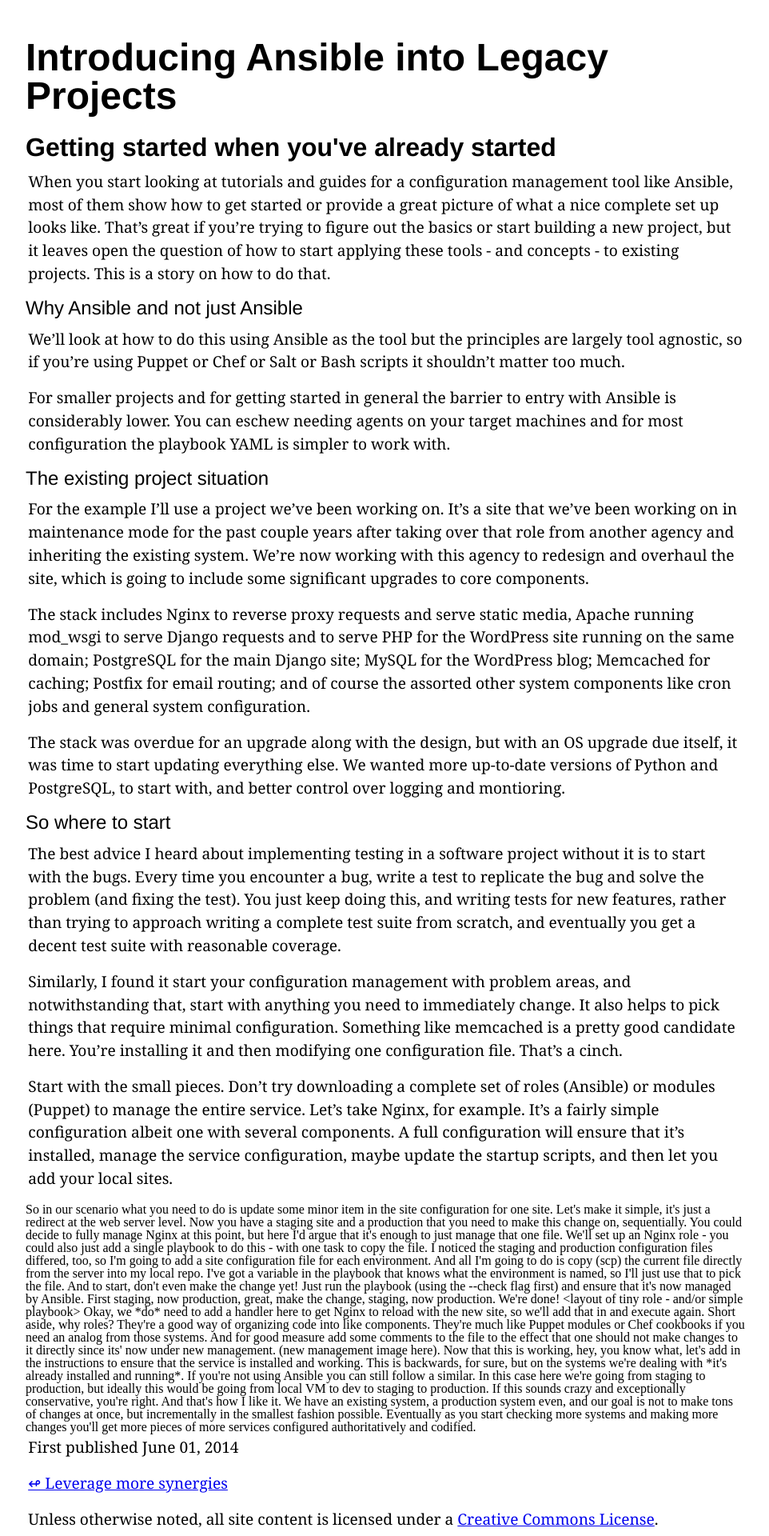
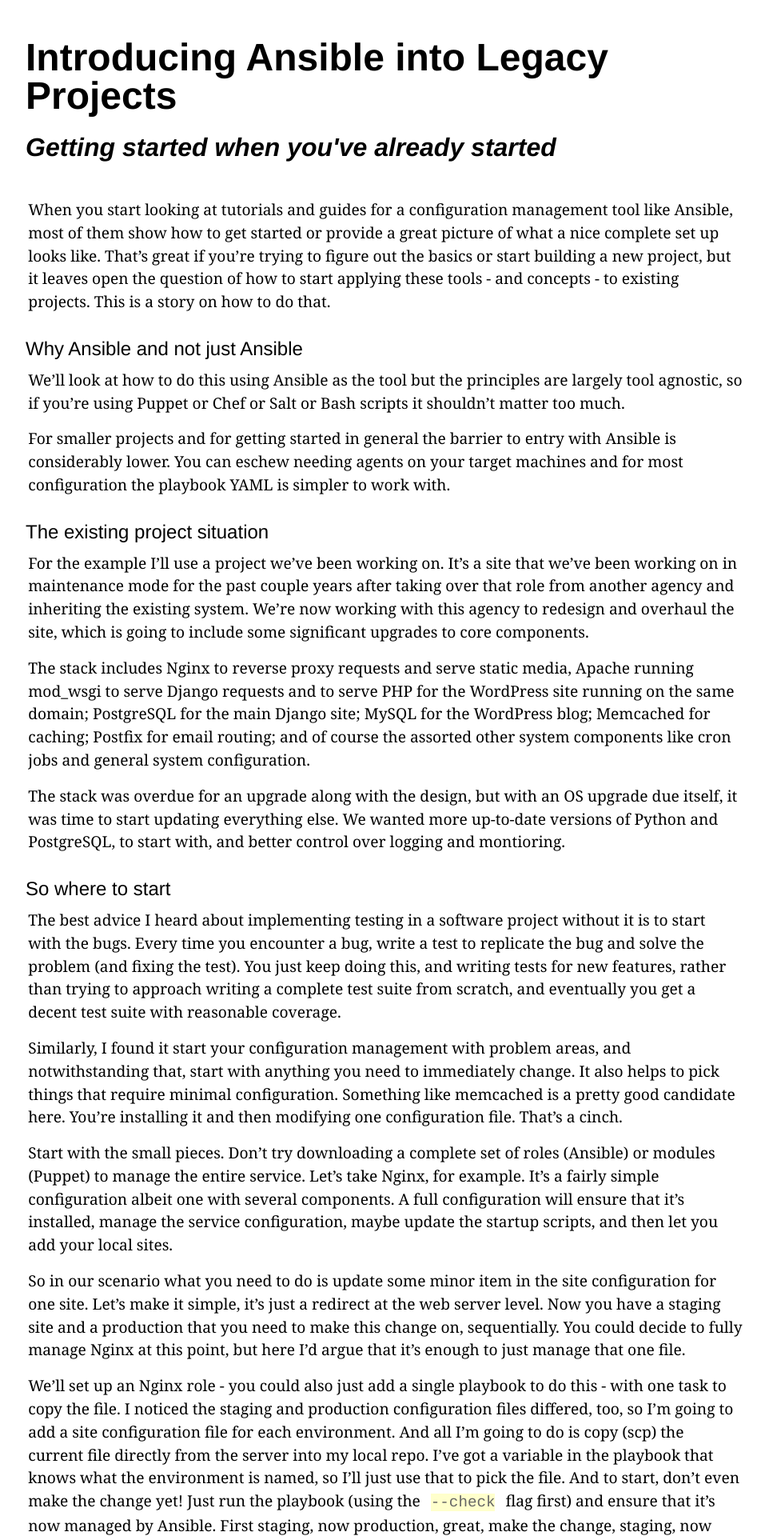
Before and after one commit to bennylope/bennylope.github.com, a Jekyll site: the page built from _posts/2014-06-11-getting-started-ansible.md, in a window 1280 px wide. Shown: the top 1920 px of the page at 80% size, without its empty margins (158-1120 px from the left). Built offline with Jekyll 4.4.1, drawn with Linux system fonts in a browser that asks for light colours; comment, search, counter and statistics services are not loaded; some of the changed lines change nothing that is shown; some of the changed text lies outside the part shown.

Commit message:
Updates Ansible post

```diff
--- a/_config.yml
+++ b/_config.yml
@@ -1,4 +1,5 @@
 title: "I leverage synergies."
+highlighter: pygments
 markdown: kramdown
 pygments: true
 permalink: /:year/:title/
--- a/_layouts/base.html
+++ b/_layouts/base.html
@@ -4,6 +4,7 @@
     <title>{% if page.title %}{{ page.title }} - {% endif %}{{ site.title }}</title>
     <meta charset="utf-8">
     <link rel="stylesheet" href="/css/new.css" type="text/css" media="screen">
+    <link rel="stylesheet" href="/css/pygments/colorful.css" type="text/css" media="screen">
     <link rel="shortcut icon" href="/images/beardo-16.png">
   </head>
   <body>
--- a/_posts/2014-06-01-getting-started-ansible.md
+++ /dev/null
@@ -1,67 +0,0 @@
----
-published: true
-title: "Introducing Ansible into Legacy Projects"
-subtitle: "Getting started when you've already started"
-layout: post
-permalink: /getting-started-with-ansible/
-soHelpful: true
-comments: true
-teaser: >
-    Web application templates should be readable. Sometimes the allure of
-    killing "unnecessary" spaces or migrating styles from another templating
-    paradigm leads to squished template tags in variables. If you're using
-    Django, Jinja, or Liquid templates, these scripts can help.
----
-
-
-When you start looking at tutorials and guides for a configuration management tool like Ansible, most of them show how to get started or provide a great picture of what a nice complete set up looks like. That's great if you're trying to figure out the basics or start building a new project, but it leaves open the question of how to start applying these tools - and concepts - to existing projects. This is a story on how to do that.
-
-### Why Ansible and not just Ansible
-
-We'll look at how to do this using Ansible as the tool but the principles are largely tool agnostic, so if you're using Puppet or Chef or Salt or Bash scripts it shouldn't matter too much.
-
-For smaller projects and for getting started in general the barrier to entry with Ansible is considerably lower. You can eschew needing agents on your target machines and for most configuration the playbook YAML is simpler to work with.
-
-### The existing project situation
-
-For the example I'll use a project we've been working on. It's a site that we've been working on in maintenance mode for the past couple years after taking over that role from another agency and inheriting the existing system. We're now working with this agency to redesign and overhaul the site, which is going to include some significant upgrades to core components.
-
-The stack includes Nginx to reverse proxy requests and serve static media, Apache running mod_wsgi to serve Django requests and to serve PHP for the WordPress site running on the same domain; PostgreSQL for the main Django site; MySQL for the WordPress blog; Memcached for caching; Postfix for email routing; and of course the assorted other system components like cron jobs and general system configuration.
-
-The stack was overdue for an upgrade along with the design, but with an OS upgrade due itself, it was time to start updating everything else. We wanted more up-to-date versions of Python and PostgreSQL, to start with, and better control over logging and montioring.
-
-### So where to start
-
-The best advice I heard about implementing testing in a software project without it is to start with the bugs. Every time you encounter a bug, write a test to replicate the bug and solve the problem (and fixing the test). You just keep doing this, and writing tests for new features, rather than trying to approach writing a complete test suite from scratch, and eventually you get a decent test suite with reasonable coverage.
-
-Similarly, I found it start your configuration management with problem areas, and notwithstanding that, start with anything you need to immediately change. It also helps to pick things that require minimal configuration. Something like memcached is a pretty good candidate here. You're installing it and then modifying one configuration file. That's a cinch.
-
-Start with the small pieces. Don't try downloading a complete set of roles (Ansible) or modules (Puppet) to manage the entire service. Let's take Nginx, for example. It's a fairly simple configuration albeit one with several components. A full configuration will ensure that it's installed, manage the service configuration, maybe update the startup scripts, and then let you add your local sites.
-
-<layout of full role>
-
-So in our scenario what you need to do is update some minor item in the site configuration for one site. Let's make it simple, it's just a redirect at the web server level. Now you have a staging site and a production that you need to make this change on, sequentially. You could decide to fully manage Nginx at this point, but here I'd argue that it's enough to just manage that one file.
-
-We'll set up an Nginx role - you could also just add a single playbook to do this - with one task to copy the file. I noticed the staging and production configuration files differed, too, so I'm going to add a site configuration file for each environment. And all I'm going to do is copy (scp) the current file directly from the server into my local repo. I've got a variable in the playbook that knows what the environment is named, so I'll just use that to pick the file. And to start, don't even make the change yet! Just run the playbook (using the --check flag first) and ensure that it's now managed by Ansible. First staging, now production, great, make the change, staging, now production. We're done!
-
-<layout of tiny role - and/or simple playbook>
-
-Okay, we *do* need to add a handler here to get Nginx to reload with the new site, so we'll add that in and execute again.
-
-<handler code here>
-
-Short aside, why roles? They're a good way of organizing code into like components. They're much like Puppet modules or Chef  cookbooks if you need an analog from those systems.
-
-And for good measure add some comments to the file to the effect that one should not make changes to it directly since its' now under new management. (new management image here).
-
-<do not edit this file>
-
-Now that this is working, hey, you know what, let's add in the instructions to ensure that the service is installed and working. This is backwards, for sure, but on the systems we're dealing with *it's already installed and running*.
-
-<install nginx>
-
-If you're not using Ansible you can still follow a similar.
-
-In this case here we're going from staging to production, but ideally this would be going from local VM to dev to staging to production.
-
-If this sounds crazy and exceptionally conservative, you're right. And that's how I like it. We have an existing system, a production system even, and our goal is not to make tons of changes at once, but incrementally in the smallest fashion possible. Eventually as you start checking more systems and making more changes you'll get more pieces of more services configured authoritatively and codified.
--- /dev/null
+++ b/_posts/2014-06-11-getting-started-ansible.md
@@ -0,0 +1,185 @@
+---
+published: true
+title: "Introducing Ansible into Legacy Projects"
+subtitle: "Getting started when you've already started"
+layout: post
+permalink: /getting-started-with-ansible/
+soHelpful: true
+comments: true
+teaser: >
+    Web application templates should be readable. Sometimes the allure of
+    killing "unnecessary" spaces or migrating styles from another templating
+    paradigm leads to squished template tags in variables. If you're using
+    Django, Jinja, or Liquid templates, these scripts can help.
+---
+
+
+When you start looking at tutorials and guides for a configuration management
+tool like Ansible, most of them show how to get started or provide a great
+picture of what a nice complete set up looks like. That's great if you're
+trying to figure out the basics or start building a new project, but it leaves
+open the question of how to start applying these tools - and concepts - to
+existing projects. This is a story on how to do that.
+
+### Why Ansible and not *just* Ansible
+
+We'll look at how to do this using Ansible as the tool but the principles are
+largely tool agnostic, so if you're using Puppet or Chef or Salt or Bash
+scripts it shouldn't matter too much.
+
+For smaller projects and for getting started in general the barrier to entry
+with Ansible is considerably lower. You can eschew needing agents on your
+target machines and for most configuration the playbook YAML is simpler to work
+with.
+
+### The existing project situation
+
+For the example I'll use a project we've been working on. It's a site that
+we've been working on in maintenance mode for the past couple years after
+taking over that role from another agency and inheriting the existing system.
+We're now working with this agency to redesign and overhaul the site, which is
+going to include some significant upgrades to core components.
+
+The stack includes Nginx to reverse proxy requests and serve static media,
+Apache running mod\_wsgi to serve Django requests and to serve PHP for the
+WordPress site running on the same domain; PostgreSQL for the main Django site;
+MySQL for the WordPress blog; Memcached for caching; Postfix for email routing;
+and of course the assorted other system components like cron jobs and general
+system configuration.
+
+The stack was overdue for an upgrade along with the design, but with an OS
+upgrade due itself, it was time to start updating everything else. We wanted
+more up-to-date versions of Python and PostgreSQL, to start with, and better
+control over logging and montioring.
+
+### So where to start
+
+The best advice I heard about implementing testing in a software project
+without it is to start with the bugs. Every time you encounter a bug, write a
+test to replicate the bug and solve the problem (and fixing the test). You just
+keep doing this, and writing tests for new features, rather than trying to
+approach writing a complete test suite from scratch, and eventually you get a
+decent test suite with reasonable coverage.
+
+Similarly, I found it start your configuration management with problem areas,
+and notwithstanding that, start with anything you need to immediately change.
+It also helps to pick things that require minimal configuration. Something like
+memcached is a pretty good candidate here. You're installing it and then
+modifying one configuration file. That's a cinch.
+
+Start with the small pieces. Don't try downloading a complete set of roles
+(Ansible) or modules (Puppet) to manage the entire service. Let's take Nginx,
+for example. It's a fairly simple configuration albeit one with several
+components. A full configuration will ensure that it's installed, manage the
+service configuration, maybe update the startup scripts, and then let you add
+your local sites.
+
+So in our scenario what you need to do is update some minor item in the site
+configuration for one site. Let's make it simple, it's just a redirect at the
+web server level. Now you have a staging site and a production that you need to
+make this change on, sequentially. You could decide to fully manage Nginx at
+this point, but here I'd argue that it's enough to just manage that one file.
+
+We'll set up an Nginx role - you could also just add a single playbook to do
+this - with one task to copy the file. I noticed the staging and production
+configuration files differed, too, so I'm going to add a site configuration
+file for each environment. And all I'm going to do is copy (scp) the current
+file directly from the server into my local repo. I've got a variable in the
+playbook that knows what the environment is named, so I'll just use that to
+pick the file. And to start, don't even make the change yet! Just run the
+playbook (using the `--check` flag first) and ensure that it's now managed by
+Ansible. First staging, now production, great, make the change, staging, now
+production. We're done!
+
+Here's our tasks file:
+
+{% highlight yaml %}
+{% raw %}
+- name: Add default site
+  template: >
+    src="{{deployment}}_site.conf"
+    dest=/etc/nginx/sites-available/default
+  sudo: yes
+
+- name: Enable the default site
+  file: >
+    state=link
+    src=/etc/nginx/sites-available/default
+    dest=/etc/nginx/sites-enabled/default
+  sudo: true
+  notify: Reload Nginx
+{% endraw %}
+{% endhighlight %}
+
+Okay, we *do* need to add a handler here to get Nginx to reload with the new
+site, so we'll add that in and execute again.
+
+{% highlight yaml %}
+- name: Reload Nginx
+  service: name=nginx state=reloaded
+  sudo: true
+{% endhighlight %}
+
+Here's the basic layout.
+
+    roles/
+        nginx/
+            handlers/
+                main.yml
+            tasks/
+                main.yml
+            templates/
+                staging_site.conf
+                production_site.conf
+
+This is overkill! There's a method behind this madness though. This gives us
+easy access to the files.
+
+And why templates?
+
+Short aside, why roles? They're a good way of organizing code into like
+components. They're much like Puppet modules or Chef  cookbooks if you need an
+analog from those systems.
+
+And for good measure add some comments to the file to the effect that one
+should not make changes to it directly since its' now under new management.
+(new management image here).
+
+Now that this is working, hey, you know what, let's add in the instructions to
+ensure that the service is installed and working. This is backwards, for sure,
+but on the systems we're dealing with *it's already installed and running*.
+
+{% highlight yaml %}
+{% raw %}
+- name: Install Nginx
+  apt: pkg=nginx state=latest
+  sudo: yes
+
+- name: Add default site
+  template: >
+    src="{{deployment}}_site.conf"
+    dest=/etc/nginx/sites-available/default
+  sudo: yes
+
+- name: Enable the default site
+  file: >
+    state=link
+    src=/etc/nginx/sites-available/default
+    dest=/etc/nginx/sites-enabled/default
+  sudo: true
+  notify: Reload Nginx
+{% endraw %}
+{% endhighlight %}
+
+Obviously you'll need to change this a little bit if you're using `yum`. And if
+you're not using Ansible you can still follow a similar pattern.
+
+In this case here we're going from staging to production, but ideally this
+would be going from local VM to dev to staging to production.
+
+If this sounds crazy and exceptionally conservative, you're right. And that's
+how I like it. We have an existing system, a production system even, and our
+goal is not to make tons of changes at once, but incrementally in the smallest
+fashion possible. Eventually as you start checking more systems and making more
+changes you'll get more pieces of more services configured authoritatively and
+codified.
--- a/css/new.css
+++ b/css/new.css
@@ -9,8 +9,8 @@
 article{max-width:900px}
 h1,h2,h3,h4,h5{font-family:Helvetica,Arial,sans-serif;margin:.5rem 0 .8rem 0}
 h1{font-size:3rem;margin:3rem 0 1.5rem 0;font-weight:700}
-h2{font-size:2rem;font-weight:600}
-h3{font-size:1.5rem}
+h2{font-size:2rem;font-weight:600;font-style:italic;margin-bottom:3rem;}
+h3{font-size:1.5rem;margin-top:2rem;}
 h4{font-size:1.2rem}
 p{margin:.2rem .2rem 1rem .2rem;font-family:Georgia,serif;font-size:1.2rem;line-height:1.8rem}
 blockquote{font-style:italic;line-height:1.2rem;color:#666;margin:40px}
--- /dev/null
+++ b/css/pygments/colorful.css
@@ -0,0 +1,61 @@
+.highlight .hll { background-color: #ffffcc }
+.highlight .c { color: #808080 } /* Comment */
+.highlight .err { color: #F00000; background-color: #F0A0A0 } /* Error */
+.highlight .k { color: #008000; font-weight: bold } /* Keyword */
+.highlight .o { color: #303030 } /* Operator */
+.highlight .cm { color: #808080 } /* Comment.Multiline */
+.highlight .cp { color: #507090 } /* Comment.Preproc */
+.highlight .c1 { color: #808080 } /* Comment.Single */
+.highlight .cs { color: #cc0000; font-weight: bold } /* Comment.Special */
+.highlight .gd { color: #A00000 } /* Generic.Deleted */
+.highlight .ge { font-style: italic } /* Generic.Emph */
+.highlight .gr { color: #FF0000 } /* Generic.Error */
+.highlight .gh { color: #000080; font-weight: bold } /* Generic.Heading */
+.highlight .gi { color: #00A000 } /* Generic.Inserted */
+.highlight .go { color: #808080 } /* Generic.Output */
+.highlight .gp { color: #c65d09; font-weight: bold } /* Generic.Prompt */
+.highlight .gs { font-weight: bold } /* Generic.Strong */
+.highlight .gu { color: #800080; font-weight: bold } /* Generic.Subheading */
+.highlight .gt { color: #0040D0 } /* Generic.Traceback */
+.highlight .kc { color: #008000; font-weight: bold } /* Keyword.Constant */
+.highlight .kd { color: #008000; font-weight: bold } /* Keyword.Declaration */
+.highlight .kn { color: #008000; font-weight: bold } /* Keyword.Namespace */
+.highlight .kp { color: #003080; font-weight: bold } /* Keyword.Pseudo */
+.highlight .kr { color: #008000; font-weight: bold } /* Keyword.Reserved */
+.highlight .kt { color: #303090; font-weight: bold } /* Keyword.Type */
+.highlight .m { color: #6000E0; font-weight: bold } /* Literal.Number */
+.highlight .s { background-color: #fff0f0 } /* Literal.String */
+.highlight .na { color: #0000C0 } /* Name.Attribute */
+.highlight .nb { color: #007020 } /* Name.Builtin */
+.highlight .nc { color: #B00060; font-weight: bold } /* Name.Class */
+.highlight .no { color: #003060; font-weight: bold } /* Name.Constant */
+.highlight .nd { color: #505050; font-weight: bold } /* Name.Decorator */
+.highlight .ni { color: #800000; font-weight: bold } /* Name.Entity */
+.highlight .ne { color: #F00000; font-weight: bold } /* Name.Exception */
+.highlight .nf { color: #0060B0; font-weight: bold } /* Name.Function */
+.highlight .nl { color: #907000; font-weight: bold } /* Name.Label */
+.highlight .nn { color: #0e84b5; font-weight: bold } /* Name.Namespace */
+.highlight .nt { color: #007000 } /* Name.Tag */
+.highlight .nv { color: #906030 } /* Name.Variable */
+.highlight .ow { color: #000000; font-weight: bold } /* Operator.Word */
+.highlight .w { color: #bbbbbb } /* Text.Whitespace */
+.highlight .mf { color: #6000E0; font-weight: bold } /* Literal.Number.Float */
+.highlight .mh { color: #005080; font-weight: bold } /* Literal.Number.Hex */
+.highlight .mi { color: #0000D0; font-weight: bold } /* Literal.Number.Integer */
+.highlight .mo { color: #4000E0; font-weight: bold } /* Literal.Number.Oct */
+.highlight .sb { background-color: #fff0f0 } /* Literal.String.Backtick */
+.highlight .sc { color: #0040D0 } /* Literal.String.Char */
+.highlight .sd { color: #D04020 } /* Literal.String.Doc */
+.highlight .s2 { background-color: #fff0f0 } /* Literal.String.Double */
+.highlight .se { color: #606060; font-weight: bold; background-color: #fff0f0 } /* Literal.String.Escape */
+.highlight .sh { background-color: #fff0f0 } /* Literal.String.Heredoc */
+.highlight .si { background-color: #e0e0e0 } /* Literal.String.Interpol */
+.highlight .sx { color: #D02000; background-color: #fff0f0 } /* Literal.String.Other */
+.highlight .sr { color: #000000; background-color: #fff0ff } /* Literal.String.Regex */
+.highlight .s1 { background-color: #fff0f0 } /* Literal.String.Single */
+.highlight .ss { color: #A06000 } /* Literal.String.Symbol */
+.highlight .bp { color: #007020 } /* Name.Builtin.Pseudo */
+.highlight .vc { color: #306090 } /* Name.Variable.Class */
+.highlight .vg { color: #d07000; font-weight: bold } /* Name.Variable.Global */
+.highlight .vi { color: #3030B0 } /* Name.Variable.Instance */
+.highlight .il { color: #0000D0; font-weight: bold } /* Literal.Number.Integer.Long */
```
